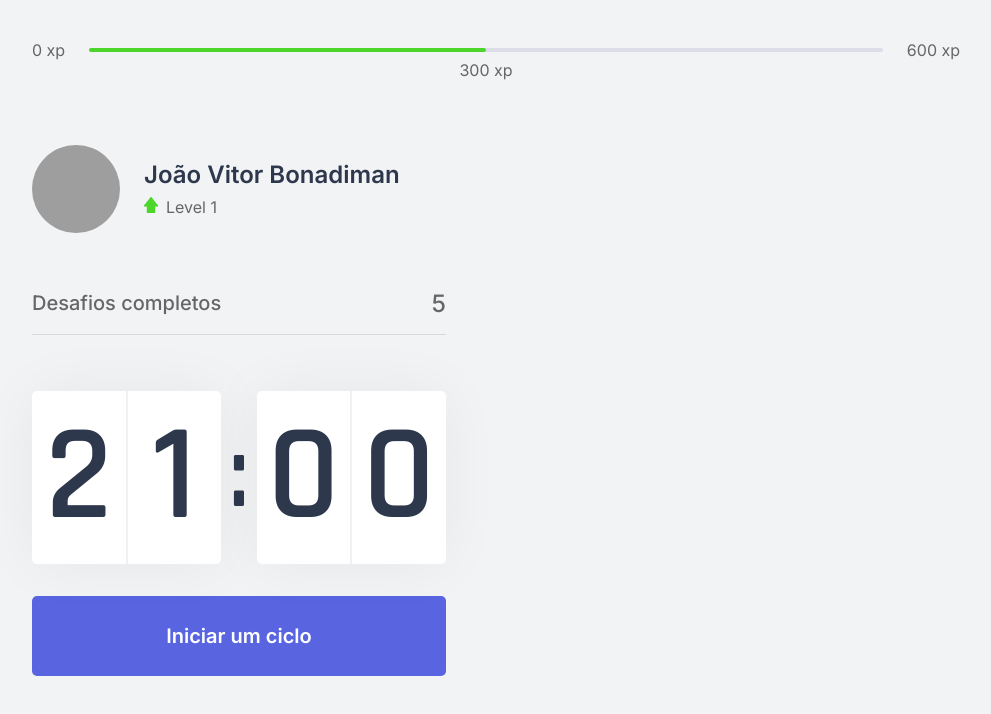
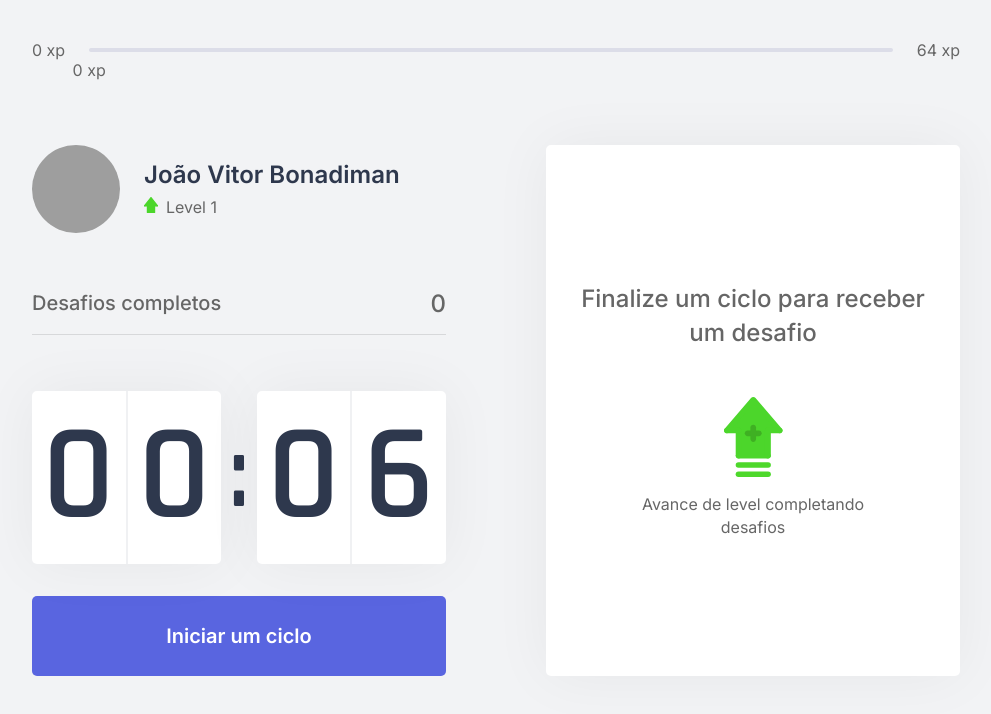
Before and after one commit to jbonadiman/nlw-moveit, a Next.js app: page / in a window 1280 px wide. Shown: the top 714 px of the page, without its empty margins (144-1135 px from the left). Built offline with nearby package versions, Linux system fonts and the light colour scheme; grey boxes are pictures that could not be loaded.

Commit message:
Finalizando terceira aula;

```diff
--- /dev/null
+++ b/challenges.json
@@ -0,0 +1,62 @@
+[
+  {
+    "type": "body",
+    "description": "Estique um de seus braços com a palma da mão virada para frente e puxe os dedos para cima por 10 segundos por mão.",
+    "amount": 80
+  },
+  {
+    "type": "body",
+    "description": "Estique seu braço contra o peito e puxe-o utilizando o outro braço por 10 segundos por braço.",
+    "amount": 60
+  },
+  {
+    "type": "body",
+    "description": "Puxe seu pescoço com a ajuda da mão para a direita e para a esquerda, permanecendo na posição por alguns segundos.",
+    "amount": 70
+  },
+  {
+    "type": "body",
+    "description": "Com as duas mãos na parte de trás da cabeça, leve-a para baixo, alongando a parte de trás da região.",
+    "amount": 60
+  },
+  {
+    "type": "body",
+    "description": "Cruze as pernas e desça com as mãos esticadas em direção ao chão. Repita o movimento com a outra perna na frente.",
+    "amount": 100
+  },
+  {
+    "type": "body",
+    "description": "Sentado, abra as pernas e tente encostar as palmas das mãos no chão, repita 3 vezes por 5 segundos.",
+    "amount": 80
+  },
+  {
+    "type": "body",
+    "description": "Puxe o joelho de encontro ao peito e segure, troque de perna após 10 segundos.",
+    "amount": 50
+  },
+  {
+    "type": "body",
+    "description": "Sentado, cruze uma perna e incline seu tronco à frente, troque de perna após 10 segundos.",
+    "amount": 80
+  },
+  {
+    "type": "eye",
+    "description": "Sentado, feche os olhos e cubra-os com as palmas da mão durante 2 minutos, depois abra normalmente.",
+    "amount": 90
+  },
+  {
+    "type": "eye",
+    "description": "Em algum ambiente aberto, olhe o mais longe que puder em quatro direções por 3s, mexa apenas os olhos. Repita 3 vezes.",
+    "amount": 140
+  },
+  {
+    "type": "eye",
+    "description": "Usando os polegares, massage a área abaixo das sobrancelhas em movimentos circulares por 15 segundos.",
+    "amount": 70
+  },
+  {
+    "type": "body",
+    "description": "Em pé, gire a cintura o máximo que puder para a esquerda, segure por cinco segundos. Repita para a direita.",
+    "amount": 90
+  }
+]
--- /dev/null
+++ b/src/components/ChallengeBox.tsx
@@ -0,0 +1,44 @@
+import styles from '../styles/components/ChallengeBox.module.css';
+import {useContext} from "react";
+import {ChallengesContext} from "../contexts/ChallengeContext";
+
+export function ChallengeBox() {
+  const { activeChallenge, resetChallenge } = useContext(ChallengesContext);
+
+  return (
+    <div className={styles.challengeBoxContainer}>
+      { activeChallenge ? (
+        <div className={styles.challengeActive}>
+          <header>Ganhe {activeChallenge.amount} xp</header>
+          <main>
+            <img src={`icons/${activeChallenge.type}.svg`}/>
+            <strong>Novo desafio</strong>
+            <p>{activeChallenge.description}</p>
+          </main>
+          <footer>
+            <button
+              type="button"
+              className={styles.challengeFailedButton}
+              onClick={resetChallenge}
+            >
+              Falhei
+            </button>
+            <button
+              type="button"
+              className={styles.challengeSucceededButton}
+            >
+              Completei
+            </button>
+          </footer>
+        </div>
+      ) : (
+        <div className={styles.challengeNotActive}>
+          <strong>Finalize um ciclo para receber um desafio </strong>
+          <p>
+            <img src="icons/level-up.svg" alt="Level Up"/>
+            Avance de level completando desafios
+          </p>
+        </div>)}
+    </div>
+  );
+}
--- a/src/components/CompletedChallenges.tsx
+++ b/src/components/CompletedChallenges.tsx
@@ -1,10 +1,14 @@
 import styles from '../styles/components/CompletedChallenges.module.css';
+import {useContext} from "react";
+import {ChallengesContext} from "../contexts/ChallengeContext";
 
 export function CompletedChallenges() {
+  const { challengesCompleted } = useContext(ChallengesContext);
+
   return (
     <div className={styles.completedChallengesContainer}>
       <span>Desafios completos</span>
-      <span>5</span>
+      <span>{challengesCompleted}</span>
     </div>
   );
 }
--- a/src/components/Countdown.tsx
+++ b/src/components/Countdown.tsx
@@ -1,9 +1,16 @@
-import { useState, useEffect } from 'react';
+import {useState, useEffect, useContext} from 'react';
 import styles from '../styles/components/Countdown.module.css';
+import {ChallengesContext} from "../contexts/ChallengeContext";
+
+let countdownTimeout: NodeJS.Timeout;
+let initialTime = 0.1 * 60
 
 export function Countdown() {
-  const [time, setTime] = useState(21 * 60);
-  const [active, setActive] = useState(false);
+  const { startNewChallenge } = useContext(ChallengesContext);
+
+  const [time, setTime] = useState(initialTime);
+  const [isActive, setIsActive] = useState(false);
+  const [hasFinished, setHasFinished] = useState(false);
 
   const minutes = Math.floor(time / 60);
   const seconds = time % 60;
@@ -12,16 +19,26 @@
   const [secondLeft, secondRight] = String(seconds).padStart(2, '0').split('');
 
   function startCountdown() {
-    setActive(true)
+    setIsActive(true);
+  }
+
+  function resetCountdown() {
+    clearTimeout(countdownTimeout);
+    setIsActive(false);
+    setTime(initialTime);
   }
 
   useEffect(() => {
-    if (active && time > 0) {
-      setTimeout(() => {
+    if (isActive && time > 0) {
+      countdownTimeout = setTimeout(() => {
         setTime(time - 1);
-      }, 1000)
+      }, 1000);
+    } else if (isActive && time === 0) {
+      setHasFinished(true);
+      setIsActive(false);
+      startNewChallenge();
     }
-  }, [active, time])
+  }, [isActive, time])
 
   return (
     <div>
@@ -37,6 +54,23 @@
           </div>
       </div>
 
+      { hasFinished ? (
+        <button
+          disabled
+          className={styles.countdownButton}
+        >
+          Ciclo encerrado
+        </button>
+      ) : (
+        <>
+          { isActive? (
+            <button
+              type="button"
+              className={`${styles.countdownButton} ${styles.countdownButtonActive}`}
+              onClick={resetCountdown}
+            >
+              Abandonar ciclo
+            </button>) : (
             <button
               type="button"
               className={styles.countdownButton}
@@ -44,6 +78,9 @@
             >
               Iniciar um ciclo
             </button>
+          ) }
+        </>
+      )}
     </div>
   );
 }
--- a/src/components/ExperienceBar.tsx
+++ b/src/components/ExperienceBar.tsx
@@ -1,16 +1,22 @@
 import styles from '../styles/components/ExperienceBar.module.css'
+import {useContext} from "react";
+import {ChallengesContext} from "../contexts/ChallengeContext";
 
 export function ExperienceBar() {
+  const { currentExperience, experienceToNextLevel } = useContext(ChallengesContext);
+
+  const percentToNextLevel = Math.round(currentExperience * 100) / experienceToNextLevel;
+
   return (
     <header className={styles.experienceBar}>
       <span>0 xp</span>
       <div>
-        <div style={{ width: '50%' }}/>
-        <span className={styles.currentExperience} style={{ left: '50%' }}>
-          300 xp
+        <div style={{ width: `${percentToNextLevel}%` }}/>
+        <span className={styles.currentExperience} style={{ left: `${percentToNextLevel}%` }}>
+          {currentExperience} xp
         </span>
       </div>
-      <span>600 xp</span>
+      <span>{experienceToNextLevel} xp</span>
     </header>
   )
 }
--- /dev/null
+++ b/src/contexts/ChallengeContext.tsx
@@ -0,0 +1,64 @@
+import {createContext, useState, ReactNode} from "react";
+import challenges from '../../challenges.json';
+
+interface Challenge {
+  type: 'body' | 'eye',
+  description: string,
+  amount: number;
+}
+
+interface ChallengesContextData {
+  level: number;
+  currentExperience: number;
+  challengesCompleted: number;
+  activeChallenge: Challenge;
+  experienceToNextLevel: number;
+
+  levelUp: () => void;
+  startNewChallenge: () => void;
+  resetChallenge: () => void;
+}
+
+interface ChallengesProviderProps {
+  children: ReactNode
+}
+
+export const ChallengesContext = createContext({} as ChallengesContextData);
+
+export function ChallengesProvider({children}: ChallengesProviderProps) {
+  const [level, setLevel] = useState(1);
+  const [currentExperience, setCurrentExperience] = useState(0);
+  const [challengeCompleted, setChallengeCompleted] = useState(0);
+  const [activeChallenge, setActiveChallenge] = useState(null);
+
+  const experienceToNextLevel = Math.pow((level + 1) * 4, 2)
+
+  function levelUp() {
+    setLevel(level + 1);
+  }
+
+  function startNewChallenge() {
+    const randomIndex = Math.floor(Math.random() * challenges.length);
+    setActiveChallenge(challenges[randomIndex]);
+  }
+
+  function resetChallenge() {
+    setActiveChallenge(null);
+  }
+
+  return (
+    <ChallengesContext.Provider
+      value={{
+        level,
+        currentExperience,
+        challengesCompleted: challengeCompleted,
+        activeChallenge,
+        experienceToNextLevel,
+        levelUp,
+        startNewChallenge,
+        resetChallenge
+      }}>
+      {children}
+    </ChallengesContext.Provider>
+  );
+}
--- a/src/pages/_app.tsx
+++ b/src/pages/_app.tsx
@@ -1,7 +1,13 @@
 import '../styles/global.css';
 
+import { ChallengesProvider } from '../contexts/ChallengeContext';
+
 function MyApp({ Component, pageProps }) {
-  return <Component {...pageProps} />
+  return (
+    <ChallengesProvider>
+      <Component {...pageProps} />
+    </ChallengesProvider>
+  )
 }
 
 export default MyApp
--- a/src/pages/index.tsx
+++ b/src/pages/index.tsx
@@ -1,9 +1,10 @@
+import Head from 'next/head';
+
 import { CompletedChallenges } from '../components/CompletedChallenges';
 import { Countdown } from '../components/Countdown';
 import { ExperienceBar } from '../components/ExperienceBar';
+import {ChallengeBox} from "../components/ChallengeBox";
 import { Profile } from '../components/Profile';
-
-import Head from 'next/head';
 
 import styles from '../styles/pages/Home.module.css';
 
@@ -23,6 +24,7 @@
           <Countdown/>
         </div>
         <div>
+          <ChallengeBox/>
         </div>
       </section>
     </div>
--- /dev/null
+++ b/src/styles/components/ChallengeBox.module.css
@@ -0,0 +1,109 @@
+.challengeBoxContainer {
+    height: 100%;
+
+    background: var(--white);
+    border-radius: 5px;
+    box-shadow: 0 0 60px rgba(0, 0, 0, 0.05);
+    padding: 1.5rem 2rem;
+
+    display: flex;
+    flex-direction: column;
+    align-items: center;
+    justify-content: center;
+
+    text-align: center;
+}
+
+.challengeNotActive {
+    display: flex;
+    flex-direction: column;
+    align-items: center;
+}
+
+.challengeNotActive strong {
+    font-size: 1.5rem;
+    font-weight: 500;
+    line-height: 1.4;
+}
+
+.challengeNotActive p {
+    display: flex;
+    flex-direction: column;
+    align-items: center;
+    line-height: 1.4;
+    max-width: 70%;
+    margin-top: 3rem;
+}
+
+.challengeNotActive p img {
+    margin-bottom: 1rem;
+}
+
+.challengeActive {
+    height: 100%;
+
+    display: flex;
+    flex-direction: column;
+}
+
+.challengeActive header {
+    color: var(--blue);
+    font-weight: 600;
+    font-size: 1.25rem;
+    padding: 0 2rem 1.5rem;
+    border-bottom: 1px solid var(--gray-line);
+}
+
+.challengeActive main {
+    flex: 1;
+    display: flex;
+    flex-direction: column;
+    align-items: center;
+    justify-content: center;
+}
+
+.challengeActive main strong {
+    font-size: 2rem;
+    font-weight: 600;
+    color: var(--title);
+    margin: 1.5rem 0 1rem;
+}
+
+.challengeActive main p {
+    line-height: 1.5;
+}
+
+.challengeActive footer {
+    display: grid;
+    grid-template-columns: 1fr 1fr;
+    gap: 1rem;
+}
+
+.challengeActive footer button {
+    height: 3rem;
+
+    display: flex;
+    align-items: center;
+    justify-content: center;
+
+    border: 0;
+    border-radius: 5px;
+
+    color: var(--white);
+
+    font-size: 1rem;
+    font-weight: 600;
+    transition: filter 0.2s;
+}
+
+.challengeActive footer button.challengeFailedButton {
+    background: var(--red);
+}
+
+.challengeActive footer button.challengeSucceededButton {
+    background: var(--green);
+}
+
+.challengeActive footer button:hover {
+    filter: brightness(0.9);
+}
--- a/src/styles/components/Countdown.module.css
+++ b/src/styles/components/Countdown.module.css
@@ -59,6 +59,22 @@
   transition: background-color 0.2s;
 }
 
-.countdownButton:hover {
+.countdownButton:not(:disabled):hover {
   background: var(--dark-blue);
 }
+
+.countdownButtonActive {
+  background: var(--white);
+  color: var(--title);
+}
+
+.countdownButtonActive:not(:disabled):hover {
+  background: var(--red);
+  color: var(--white);
+}
+
+.countdownButton:disabled {
+  background: var(--white);
+  color: var(--text);
+  cursor: not-allowed;
+}
```
Lines whose indentation alone changed are shown as unchanged.
